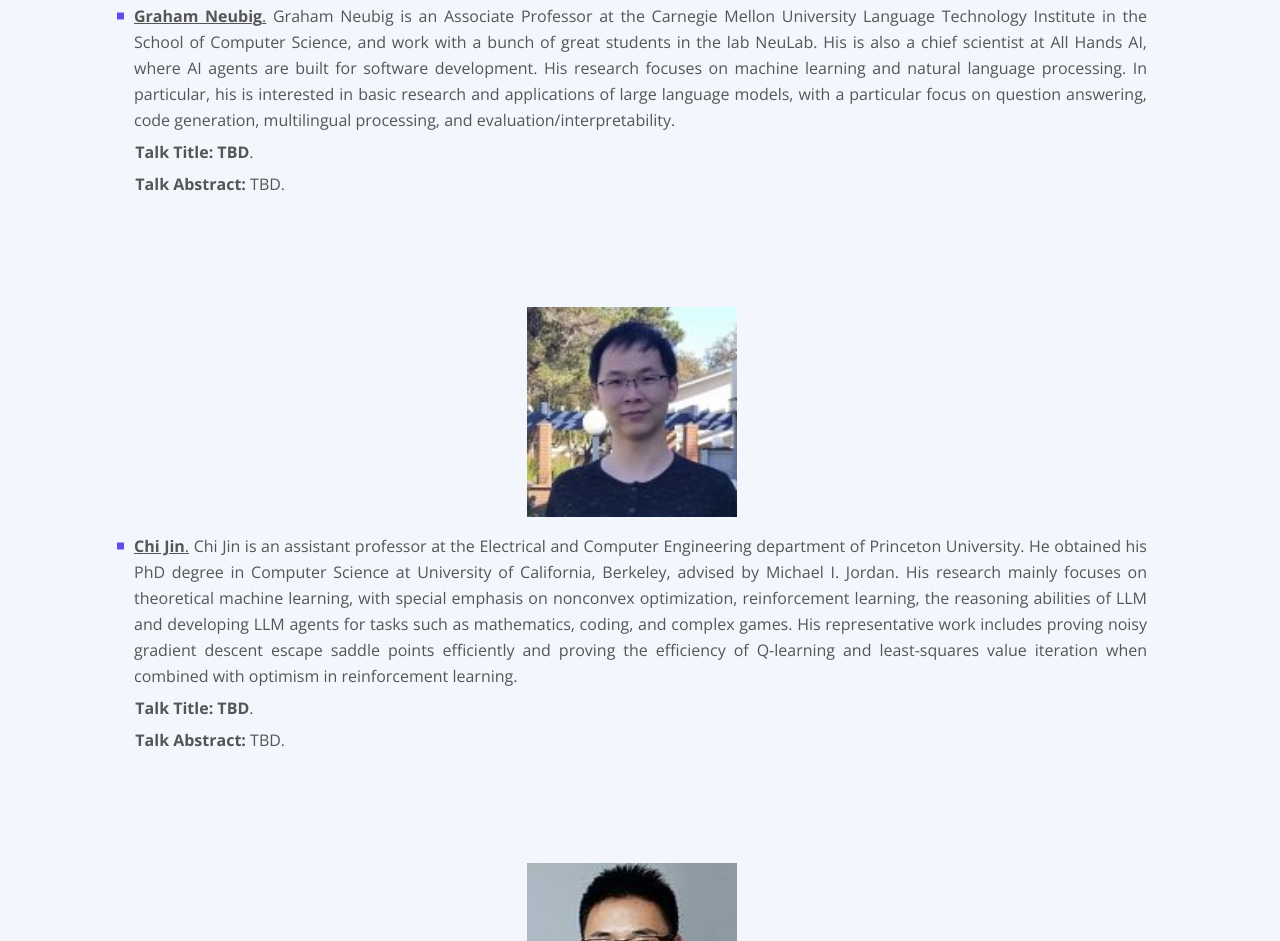
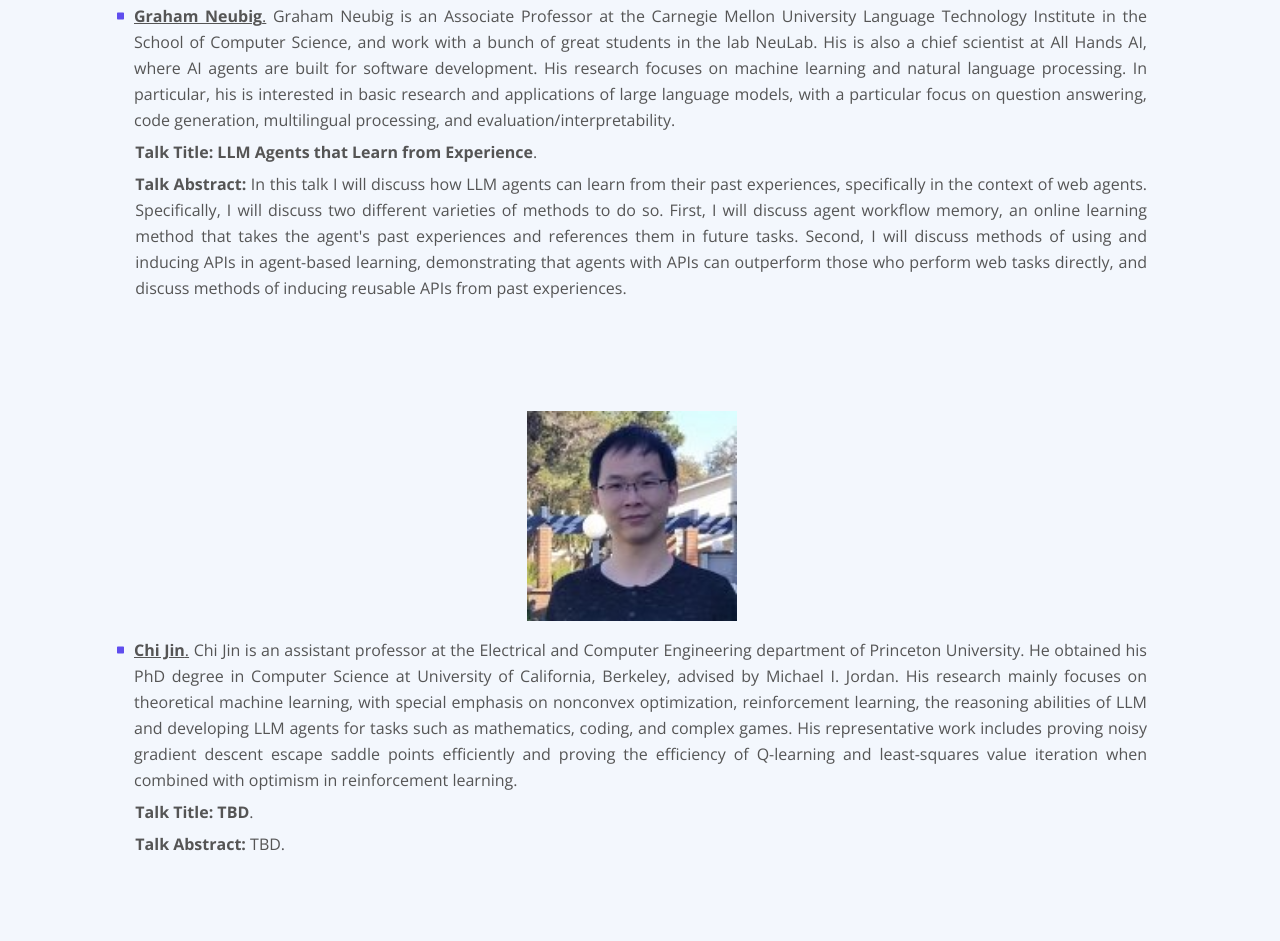
Before and after one commit to ai-agent-reasoning/ai-agent-reasoning.github.io, a plain HTML site: page index.html in a window 1280 px wide. Shown: the part 5800-6741 px from the top of the page. Drawn offline with nearby package versions, Linux system fonts and the light colour scheme.

Commit message:
Update index.html

```diff
--- a/index.html
+++ b/index.html
@@ -358,8 +358,8 @@ Her current research delves into various domains within Natural Language Process
                     <li class="media"><i class="fas fa-square"></i>
                         <div class="media-body"><a href="https://www.phontron.com/"><b>Graham Neubig</b>.</a> Graham Neubig is an Associate Professor at the Carnegie Mellon University Language Technology Institute in the School of Computer Science, and work with a bunch of great students in the lab NeuLab. His is also a chief scientist at All Hands AI, where AI agents are built for software development. His research focuses on machine learning and natural language processing. In particular, his is interested in basic research and applications of large language models, with a particular focus on question answering, code generation, multilingual processing, and evaluation/interpretability.
                         </div></li>
-                        <li class="media">&nbsp;&nbsp;<div class="media-body"><b>Talk Title: </b> <strong>TBD</strong>.</div></li>
-                        <li class="media">&nbsp;&nbsp;<div class="media-body"><b>Talk Abstract: </b> TBD.</div></li>
+                        <li class="media">&nbsp;&nbsp;<div class="media-body"><b>Talk Title: </b> <strong>LLM Agents that Learn from Experience</strong>.</div></li>
+                        <li class="media">&nbsp;&nbsp;<div class="media-body"><b>Talk Abstract: </b> In this talk I will discuss how LLM agents can learn from their past experiences, specifically in the context of web agents. Specifically, I will discuss two different varieties of methods to do so. First, I will discuss agent workflow memory, an online learning method that takes the agent's past experiences and references them in future tasks. Second, I will discuss methods of using and inducing APIs in agent-based learning, demonstrating that agents with APIs can outperform those who perform web tasks directly, and discuss methods of inducing reusable APIs from past experiences.</div></li>
                         <!-- <li class="media">&nbsp;&nbsp;<div class="media-body"><b>Talk Video: </b> </div></li> -->
                         <!-- <p style="text-align: center;">
                             <iframe width="560" height="315" src="https://www.youtube-nocookie.com/embed/uvXb0P1knRw" title="YouTube video player" frameborder="0" allow="accelerometer; autoplay; clipboard-write; encrypted-media; gyroscope; picture-in-picture" allowfullscreen></iframe>
```
